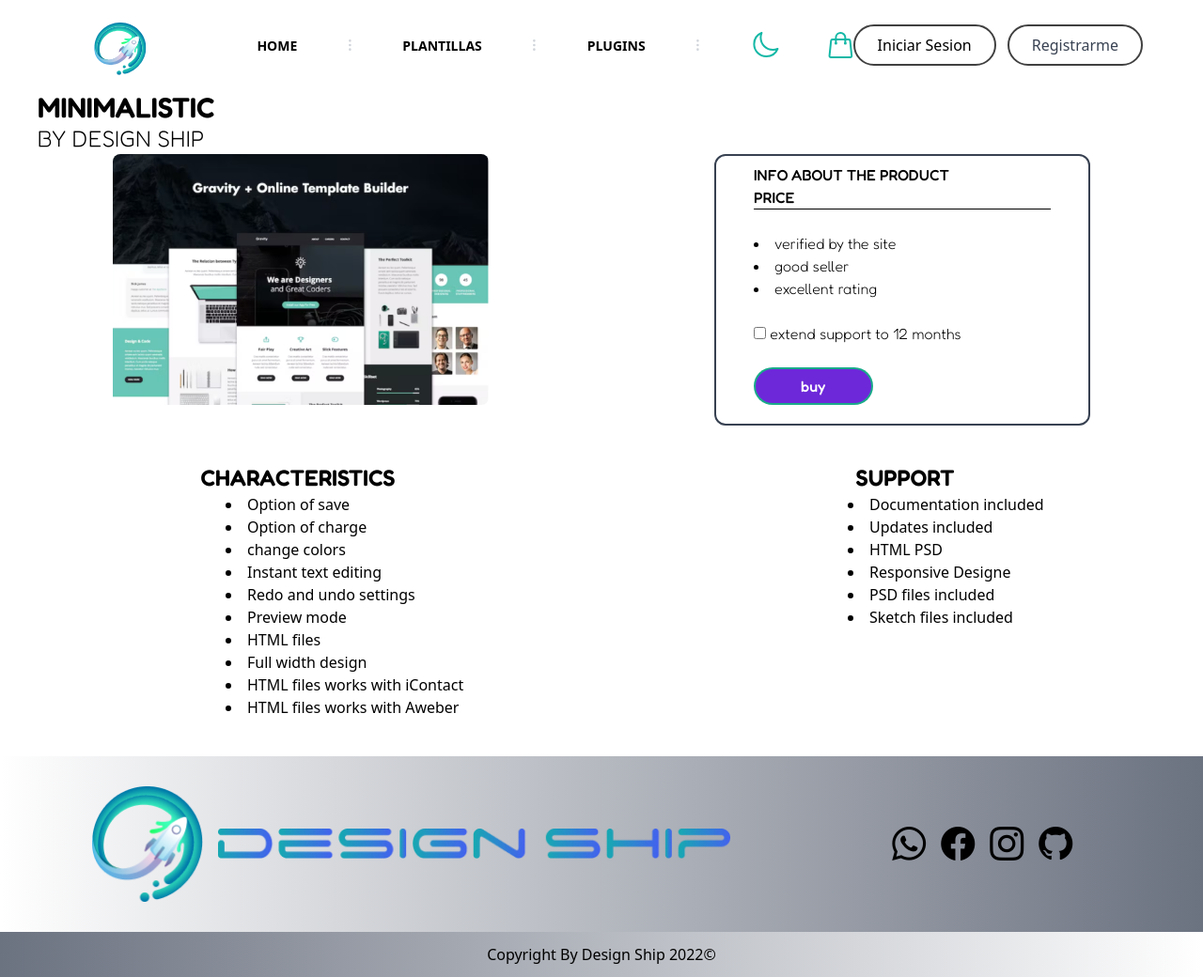
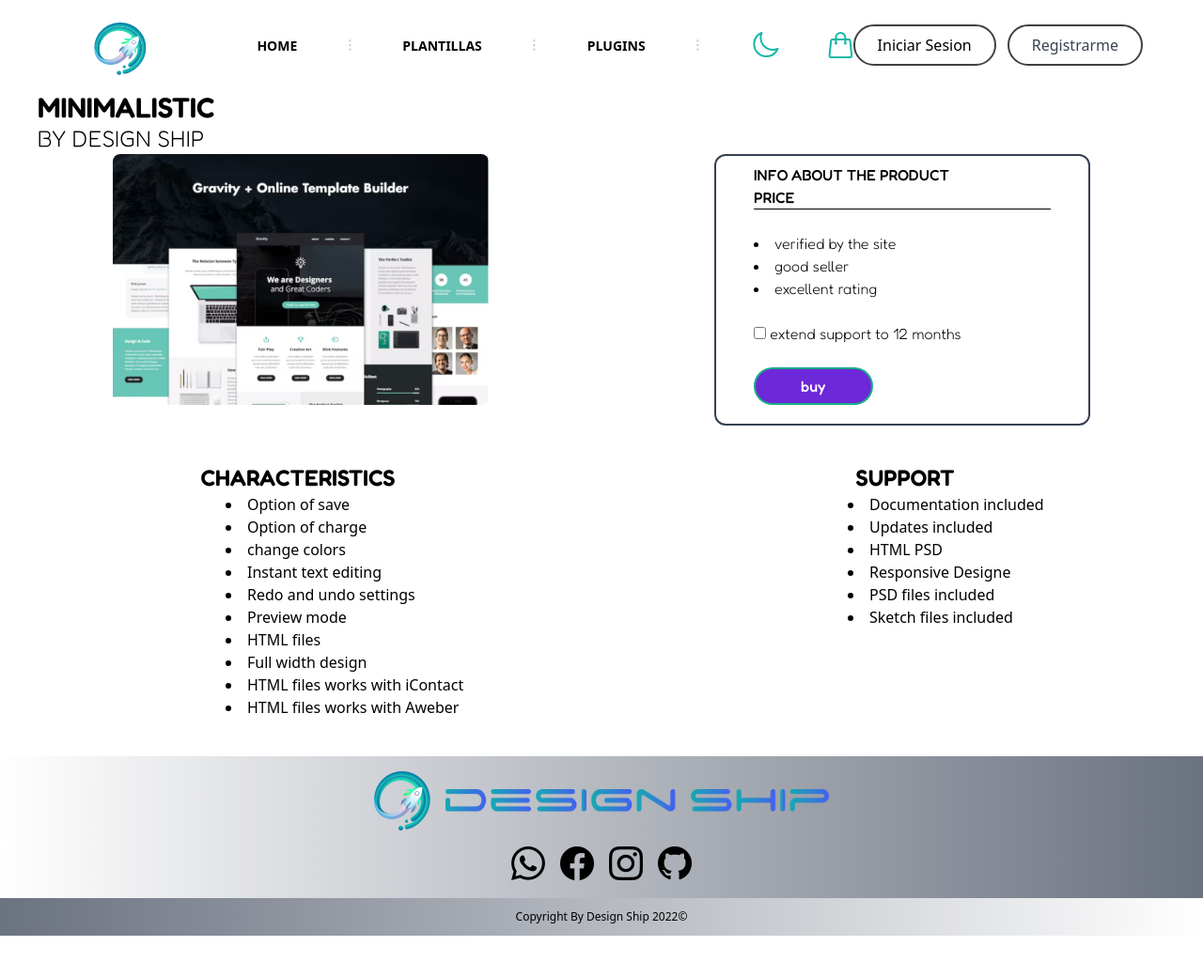
Before and after one commit to Jeremy-434/design-ship-app, a website: page public/web-design/card-1.html in a window 1280 px wide. Shown: the whole page at 94% size. After the commit the page ends 996 px from the top, so only its background shows below. Drawn offline with nearby package versions, Linux system fonts and the light colour scheme; files whose address does not match are found by name.

Commit message:
new footer for the pages

```diff
--- a/public/web-design/card-1.html
+++ b/public/web-design/card-1.html
@@ -167,20 +167,21 @@
         <!-- FOOTER RESPONSIVE -->
 <footer class="w-full relative bottom-0">
     <div
-            class="grid grid-cols-12 justify-items-center content-center bg-gradient-to-l from-gray-500 p-4 px-8 dark:bg-gradient-to-t dark:from-ship-purple-footer-2 dark:to-ship-purple-footer-1">
-            <div class="col-start-1 col-end-13 lg:col-end-9 flex flex-col md:flex-row items-center p-4">
-                <img class="w-[60px] sm:w-[118px]" src="/public/imgs/logo.png" alt="">
-                <img class="h-8 pl-4 hidden md:inline-block md:w-[561px]" src="/public/imgs/name-logo.png" alt="">
+        class="grid grid-cols-12 justify-items-center content-center bg-gradient-to-l from-gray-500 p-2 px-8 dark:bg-gradient-to-t dark:from-ship-purple-footer-2 dark:to-ship-purple-footer-1">
+        <div class="col-start-1 col-end-13 lg:col-end-8 flex flex-col md:flex-row items-center p-2">
+            <img class="w-[60px] sm:w-[80px]" src="/public/imgs/logo.png" alt="">
+            <img class="h-6 pl-4 hidden md:inline-block md:w-[350px]" src="/public/imgs/name-logo.png" alt="">
         </div>
         <div
-                class="col-start-1 col-end-13 lg:col-start-9 lg:col-end-13 text-center text-4xl flex items-center py-4 ">
+            class="col-start-1 col-end-13 lg:col-start-8 lg:col-end-13 text-center text-4xl flex items-center py-2 ">
             <i class="mx-2 bi bi-whatsapp"></i>
             <i class="mx-2 bi bi-facebook"></i>
             <i class="mx-2 bi bi-instagram"></i>
             <i class="mx-2 bi bi-github"></i>
         </div>
     </div>
-        <div class="text-center p-3 bg-gradient-to-r from-gray-500 dark:from-ship-purple-1 dark:to-ship-purple-1">
+    <div
+        class="text-center p-3 bg-gradient-to-r from-gray-500 dark:from-ship-purple-1 dark:to-ship-purple-1 text-xs">
         Copyright By Design Ship 2022©</div>
 </footer>
 	<!-- END OF FOOTER RESPONSIVE -->
```
Also changed, not shown: public/plugins/plugin-1.html (+7 -6 lines), public/plugins/plugin-2.html (+7 -6 lines), public/plugins/plugin-3.html (+7 -6 lines), public/plugins/plugin-4.html (+7 -6 lines), public/plugins/plugin-5.html (+7 -6 lines), public/plugins/plugin-6.html (+7 -6 lines), public/plugins/plugins.html (+7 -6 lines), public/web-design/card-2.html (+7 -6 lines), public/web-design/card-3.html (+7 -6 lines), public/web-design/card-4.html (+7 -6 lines), public/web-design/card-5.html (+7 -6 lines), public/web-design/card-6.html (+7 -6 lines). Lines whose indentation alone changed are shown as unchanged.
